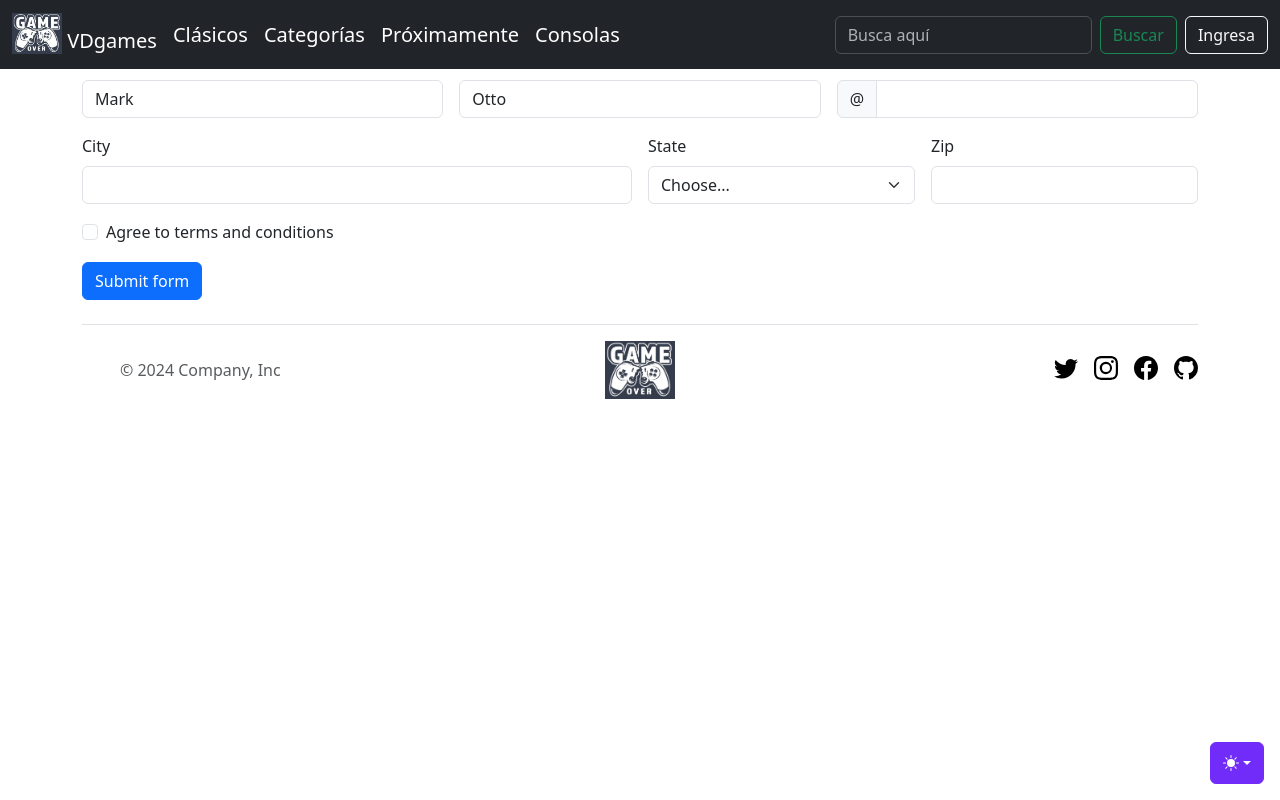
After one commit to Darck-JS/prueba3-vdgames, a Django app: page /login/ in a window 1280 px wide. The commit adds this page. Run offline with Django 4.2, Linux system fonts and the light colour scheme; some libraries are stand-ins or nearby versions.

Commit message:
cambios adicionales

```diff
--- a/vdgames/home/static/js/funciones.js
+++ b/vdgames/home/static/js/funciones.js
@@ -87,3 +87,5 @@
 //       $( "#weather-temp" ).html( "<strong>" + result + "</strong> degrees" );
 //     }
 //   });
+
+//Funciones del Login
--- a/vdgames/home/templates/home/base.html
+++ b/vdgames/home/templates/home/base.html
@@ -109,13 +109,14 @@
                         <li class="nav-item">
                             <a class="navbar-brand" href="{% url 'consolas' %}">Consolas</a>
                         </li>
-                        <li class="nav-item">
-                            <a class="navbar-brand" href="{% url 'contacto' %}">Contacto</a>
-                        </li>
                     </ul>
                     <form class="d-flex" role="search">
                         <input class="form-control me-2" type="search" placeholder="Busca aquí" aria-label="Search">
-                        <button class="btn btn-outline-success" type="submit">Buscar</button>
+                        <div class="d-grid gap-2 d-md-flex justify-content-md-end">
+                            <button class="btn btn-outline-success" type="submit">Buscar</button>
+                            <a class="btn btn-outline-light" href="{% url 'login' %}" role="button">Ingresa</a>
+
+                        </div>
                     </form>
                 </div>
             </div>
@@ -144,15 +145,26 @@
             </div>
             <img src="{% static 'images/logo.jpg'%}" width="70" alt="" class="image">
             <ul class="nav col-md-4 justify-content-end list-unstyled d-flex">
-                <li class="ms-3"><a class="link-body-emphasis" href="https://x.com/"><svg class="bi" width="24" height="24"><use xlink:href="#twitter"/></svg></a></li>
-                <li class="ms-3"><a class="link-body-emphasis" href="https://www.instagram.com"><svg class="bi" width="24" height="24"><use xlink:href="#instagram"/></svg></a></li>
-                <li class="ms-3"><a class="link-body-emphasis" href="https://www.facebook.com/"><svg class="bi" width="24" height="24"><use xlink:href="#facebook"/></svg></a></li>
-                <li class="ms-3"><a class="link-body-emphasis" href="https://github.com"><svg class="bi" width="24" height="24"><use xlink:href="#github"/></svg></a></li>
+                <li class="ms-3"><a class="link-body-emphasis" href="https://x.com/"><svg class="bi" width="24"
+                            height="24">
+                            <use xlink:href="#twitter" />
                         </svg></a></li>
+                <li class="ms-3"><a class="link-body-emphasis" href="https://www.instagram.com"><svg class="bi"
+                            width="24" height="24">
+                            <use xlink:href="#instagram" />
+                        </svg></a></li>
+                <li class="ms-3"><a class="link-body-emphasis" href="https://www.facebook.com/"><svg class="bi"
+                            width="24" height="24">
+                            <use xlink:href="#facebook" />
+                        </svg></a></li>
+                <li class="ms-3"><a class="link-body-emphasis" href="https://github.com"><svg class="bi" width="24"
+                            height="24">
+                            <use xlink:href="#github" />
+                        </svg></a></li>
+                </svg></a></li>
             </ul>
         </footer>
     </div>
-    <script src="{% static 'js/bootstrap.bundle.min.js'%}"></script>
 </body>
 
 
@@ -175,4 +187,6 @@
     </symbol>
 </svg>
 
+
+<script src="{% static 'js/bootstrap.bundle.min.js'%}"></script>
 </html>
--- /dev/null
+++ b/vdgames/home/templates/home/login.html
@@ -0,0 +1,92 @@
+{% extends 'home/base.html' %}
+
+{% block contenido %}
+
+
+
+
+
+
+
+
+
+
+<div class="container-md">
+
+  <form class="row g-3 needs-validation" novalidate>
+    <div class="col-md-4">
+      <label for="validationCustom01" class="form-label">First name</label>
+      <input type="text" class="form-control" id="validationCustom01" value="Mark" required>
+      <div class="valid-feedback">
+        Looks good!
+      </div>
+    </div>
+    <div class="col-md-4">
+      <label for="validationCustom02" class="form-label">Last name</label>
+      <input type="text" class="form-control" id="validationCustom02" value="Otto" required>
+      <div class="valid-feedback">
+        Looks good!
+      </div>
+    </div>
+    <div class="col-md-4">
+      <label for="validationCustomUsername" class="form-label">Username</label>
+      <div class="input-group has-validation">
+        <span class="input-group-text" id="inputGroupPrepend">@</span>
+        <input type="text" class="form-control" id="validationCustomUsername" aria-describedby="inputGroupPrepend"
+          required>
+        <div class="invalid-feedback">
+          Please choose a username.
+        </div>
+      </div>
+    </div>
+    <div class="col-md-6">
+      <label for="validationCustom03" class="form-label">City</label>
+      <input type="text" class="form-control" id="validationCustom03" required>
+      <div class="invalid-feedback">
+        Please provide a valid city.
+      </div>
+    </div>
+    <div class="col-md-3">
+      <label for="validationCustom04" class="form-label">State</label>
+      <select class="form-select" id="validationCustom04" required>
+        <option selected disabled value="">Choose...</option>
+        <option>...</option>
+      </select>
+      <div class="invalid-feedback">
+        Please select a valid state.
+      </div>
+    </div>
+    <div class="col-md-3">
+      <label for="validationCustom05" class="form-label">Zip</label>
+      <input type="text" class="form-control" id="validationCustom05" required>
+      <div class="invalid-feedback">
+        Please provide a valid zip.
+      </div>
+    </div>
+    <div class="col-12">
+      <div class="form-check">
+        <input class="form-check-input" type="checkbox" value="" id="invalidCheck" required>
+        <label class="form-check-label" for="invalidCheck">
+          Agree to terms and conditions
+        </label>
+        <div class="invalid-feedback">
+          You must agree before submitting.
+        </div>
+      </div>
+    </div>
+    <div class="col-12">
+      <button class="btn btn-primary" type="submit">Submit form</button>
+    </div>
+  </form>
+</div>
+
+
+
+
+
+
+
+
+
+
+{% endblock %}
--- a/vdgames/home/urls.py
+++ b/vdgames/home/urls.py
@@ -3,7 +3,7 @@ from . import views
 
 urlpatterns = [
     path('home/', views.home, name='index'),
-    path('contacto/', views.contacto, name='contacto'),
+    path('login/', views.login, name='login'),
     path('JuegosClasicos/', views.jclasicos, name='JuegosClasicos'),
     path('categorias/', views.categorias, name='categorias'),
     path('consolas/', views.consolas, name='consolas'),
--- a/vdgames/home/views.py
+++ b/vdgames/home/views.py
@@ -7,9 +7,9 @@ def home (request):
     context={}
     return render(request, 'home/index.html', context)
 
-def contacto (request):
+def login (request):
     context={}
-    return render(request, 'home/contacto.html', context)
+    return render(request, 'home/login.html', context)
 
 def jclasicos (request):
     context={}
```
Also changed, not shown: vdgames/home/templates/home/contacto.html (deleted, +0 -13 lines).
